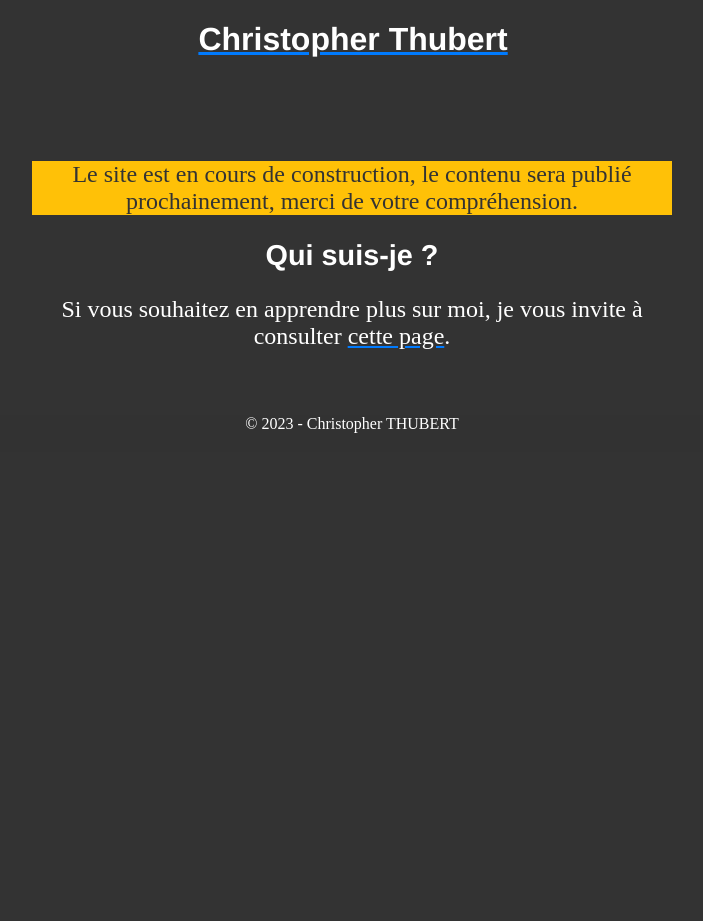
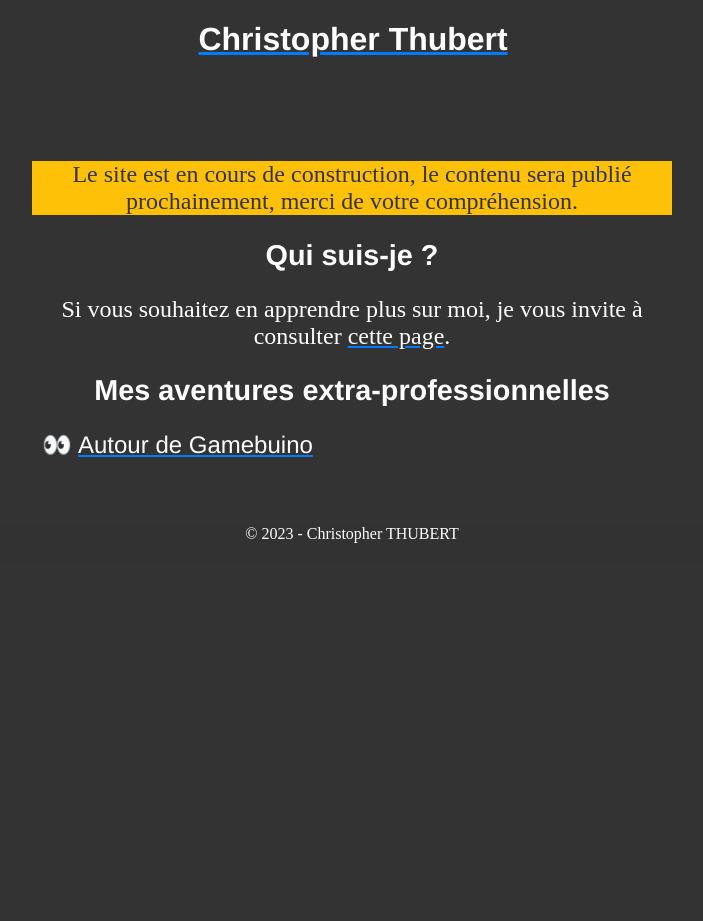
Before and after one commit to cthubert-fr/cthubert-fr.github.io, a Jekyll site: the page built from docs/index.md, in a window 1280 px wide. Shown: the whole page, without its empty margins (288-991 px from the left). Built offline with Jekyll 4.4.1, drawn with Linux system fonts in a browser that asks for light colours.

Commit message:
Ajout site (sous-domaine) 'Gamebuino'

```diff
--- a/docs/assets/css/style.css
+++ b/docs/assets/css/style.css
@@ -59,6 +59,13 @@ section #cuisine-plats {
 	text-align: left;
 }
 section #cuisine-plats li {
+	padding-left: 1%;
+}
+section .ressource {
+	list-style-type: "\01F440";
+	text-align: left;
+}
+section .ressource li {
 	padding-left: 1%;
 }
 footer {
--- a/docs/index.md
+++ b/docs/index.md
@@ -15,4 +15,10 @@ permalink: /
 			Si vous souhaitez en apprendre plus sur moi, je vous invite à consulter <a href="{{ site.url }}/qui-suis-je" >cette page</a>.
 		</p>
 	</article>
+	<article>
+		<h2>Mes aventures extra-professionnelles</h2>
+		<ul class="ressource" >
+			<li><a href="https://gamebuino.cthubert.fr" >Autour de Gamebuino</a></li>
+		</ul>
+	</article>
 </section>
```
